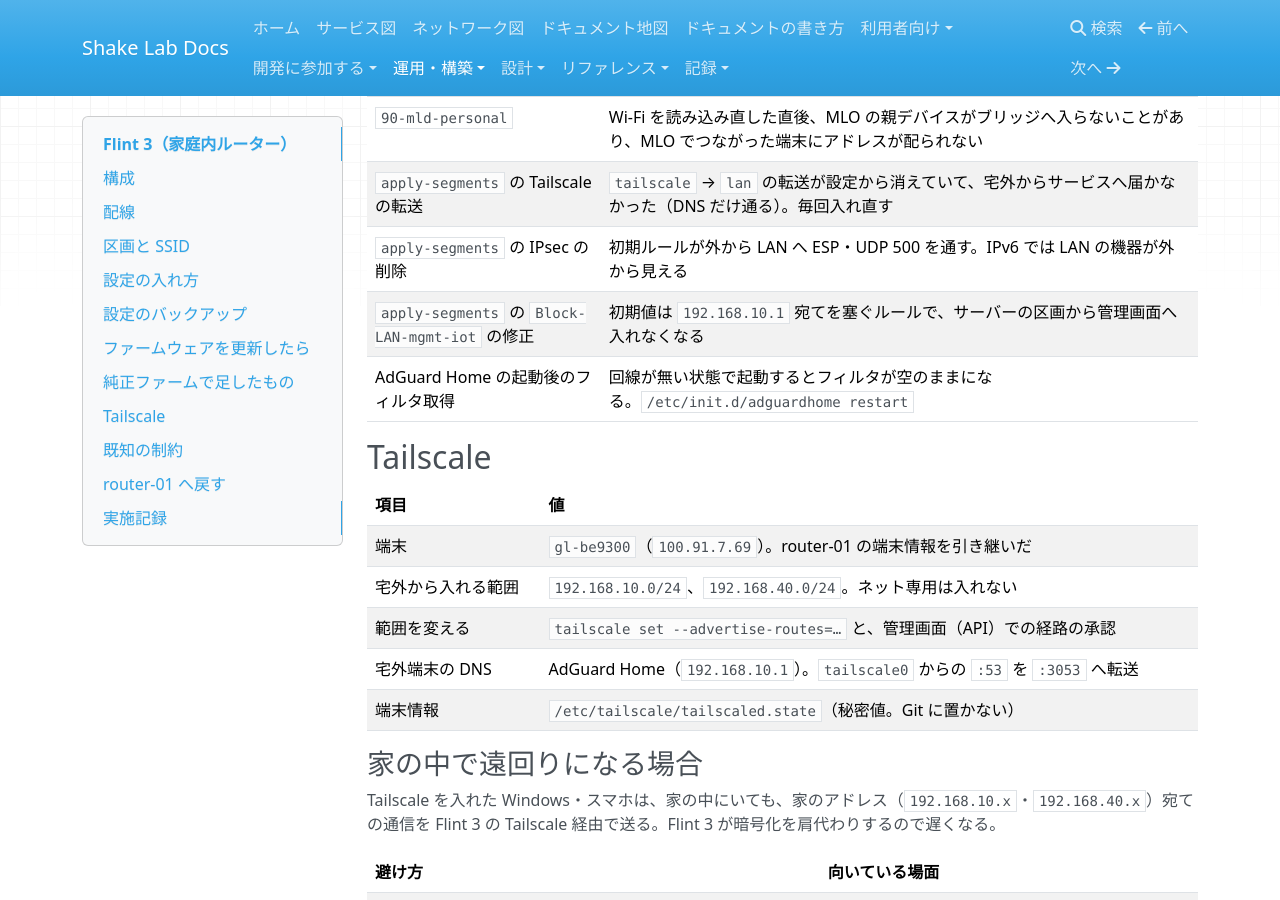
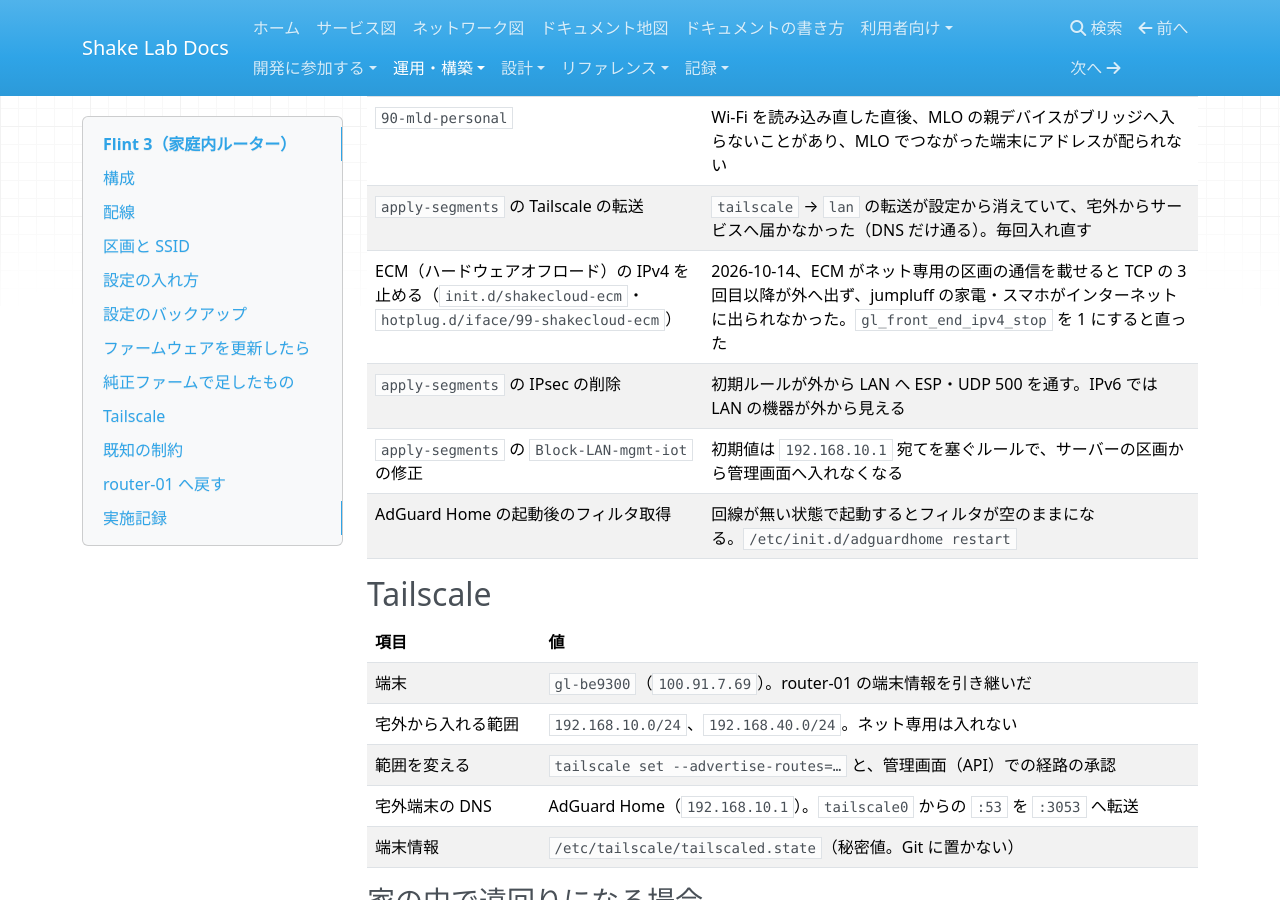
Before and after one commit to rurutheGeek/shake-cloud, an MkDocs documentation site: the page built from docs/operations/flint3.md, in a window 1280 px wide and 900 px high, scrolled down 2627 px. Built offline with MkDocs 1.6.1, drawn with Linux system fonts in a browser that asks for light colours; nearby versions of some CDN libraries; a script that is not in the unit is left out.

Commit message:
fix(flint3): ECM の IPv4 オフロードを止め、jumpluff の家電がインターネットへ出られるようにする
Co-Authored-By: Claude Opus 5.5 <noreply@anthropic.com>

```diff
--- a/docs/operations/flint3.md
+++ b/docs/operations/flint3.md
@@ -91,6 +91,7 @@ ssh root@192.168.10.1 /etc/shakecloud/apply-segments        # 区画・SSID・
 | `92-lan-prefix-route-on-lan` | 内蔵スイッチの設定を変えると `br-lan` が作り直され、IPv6 を LAN へ流す経路が消える |
 | `90-mld-personal` | Wi-Fi を読み込み直した直後、MLO の親デバイスがブリッジへ入らないことがあり、MLO でつながった端末にアドレスが配られない |
 | `apply-segments` の Tailscale の転送 | `tailscale` → `lan` の転送が設定から消えていて、宅外からサービスへ届かなかった（DNS だけ通る）。毎回入れ直す |
+| ECM（ハードウェアオフロード）の IPv4 を止める（`init.d/shakecloud-ecm`・`hotplug.d/iface/99-shakecloud-ecm`） | 2026-10-14、ECM がネット専用の区画の通信を載せると TCP の 3 回目以降が外へ出ず、jumpluff の家電・スマホがインターネットに出られなかった。`gl_front_end_ipv4_stop` を 1 にすると直った |
 | `apply-segments` の IPsec の削除 | 初期ルールが外から LAN へ ESP・UDP 500 を通す。IPv6 では LAN の機器が外から見える |
 | `apply-segments` の `Block-LAN-mgmt-iot` の修正 | 初期値は `192.168.10.1` 宛てを塞ぐルールで、サーバーの区画から管理画面へ入れなくなる |
 | AdGuard Home の起動後のフィルタ取得 | 回線が無い状態で起動するとフィルタが空のままになる。`/etc/init.d/adguardhome restart` |
```
Also changed, not shown: 4 other files.
